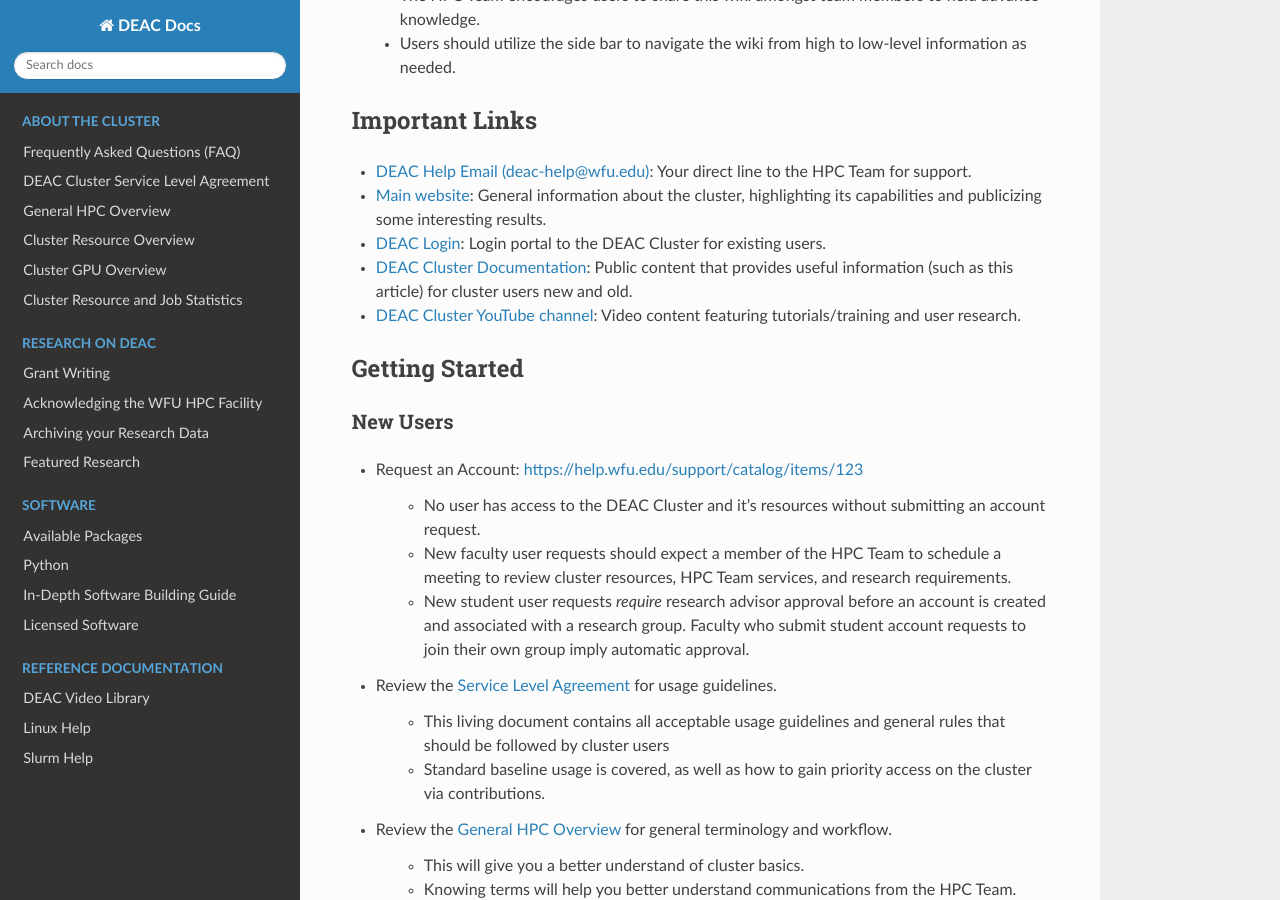
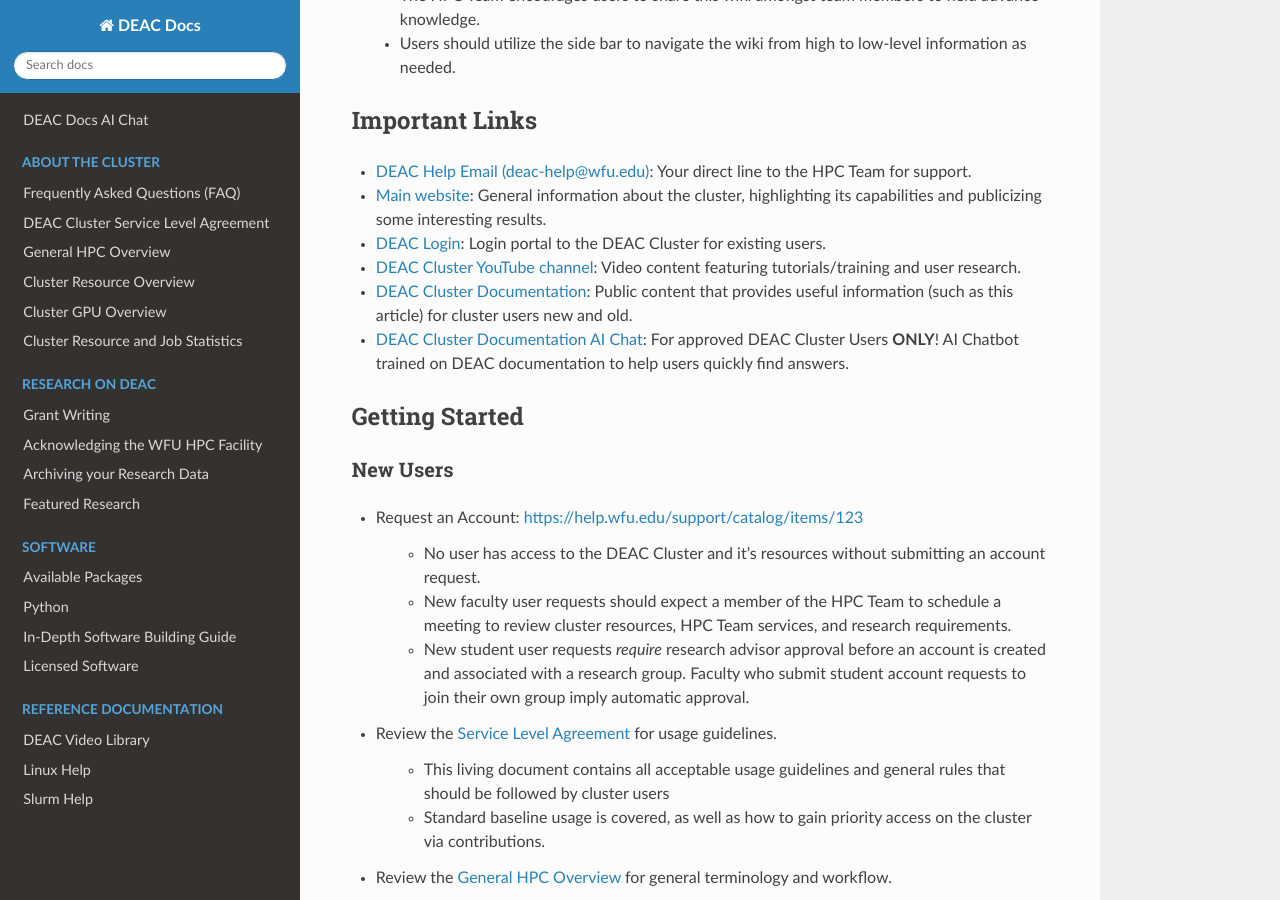
Before and after one commit to WFU-HPC/deac-docs, a Sphinx documentation site: the page built from source/index.rst, in a window 1280 px wide and 900 px high, scrolled down 898 px. Built offline with Sphinx 7.4.7 and the Read the Docs theme 3.1.0, drawn with Linux system fonts in a browser that asks for light colours.

Commit message:
Updating wiki with NotebookLM DEAC Docs AI Chat info

```diff
--- a/source/index.rst
+++ b/source/index.rst
@@ -50,8 +50,11 @@
 * `DEAC Help Email (deac-help@wfu.edu) <mailto:deac-help@wfu.edu>`_: Your direct line to the HPC Team for support.
 * `Main website <https://hpc.wfu.edu>`_: General information about the cluster, highlighting its capabilities and publicizing some interesting results.
 * `DEAC Login <https://login.deac.wfu.edu>`_: Login portal to the DEAC Cluster for existing users.
+* `DEAC Cluster YouTube channel <https://youtube.com/WakeHPC>`_: Video content featuring tutorials/training and user research.
 * `DEAC Cluster Documentation <https://deac-wiki.readthedocs.io>`_: Public content that provides useful information (such as this article) for cluster users new and old.
-* `DEAC Cluster YouTube channel <https://youtube.com/WakeHPC>`_: Video content featuring tutorials/training and user research.
+* `DEAC Cluster Documentation AI Chat <https://notebooklm.google.com/notebook/7f5b7f16-36a1-4595-a4c1-bc3d3e7d04d0>`_: For approved DEAC Cluster Users **ONLY**! AI Chatbot trained on DEAC documentation to help users quickly find answers.
+
+
 
 
 Getting Started
@@ -129,6 +132,9 @@
 =================
 
 .. toctree::
+   DEAC Docs AI Chat <https://notebooklm.google.com/notebook/7f5b7f16-36a1-4595-a4c1-bc3d3e7d04d0>
+
+.. toctree::
    :maxdepth: 1
    :caption: About the Cluster
 
```
Also changed, not shown: source/cluster-faq.rst (+8 -0 lines).
